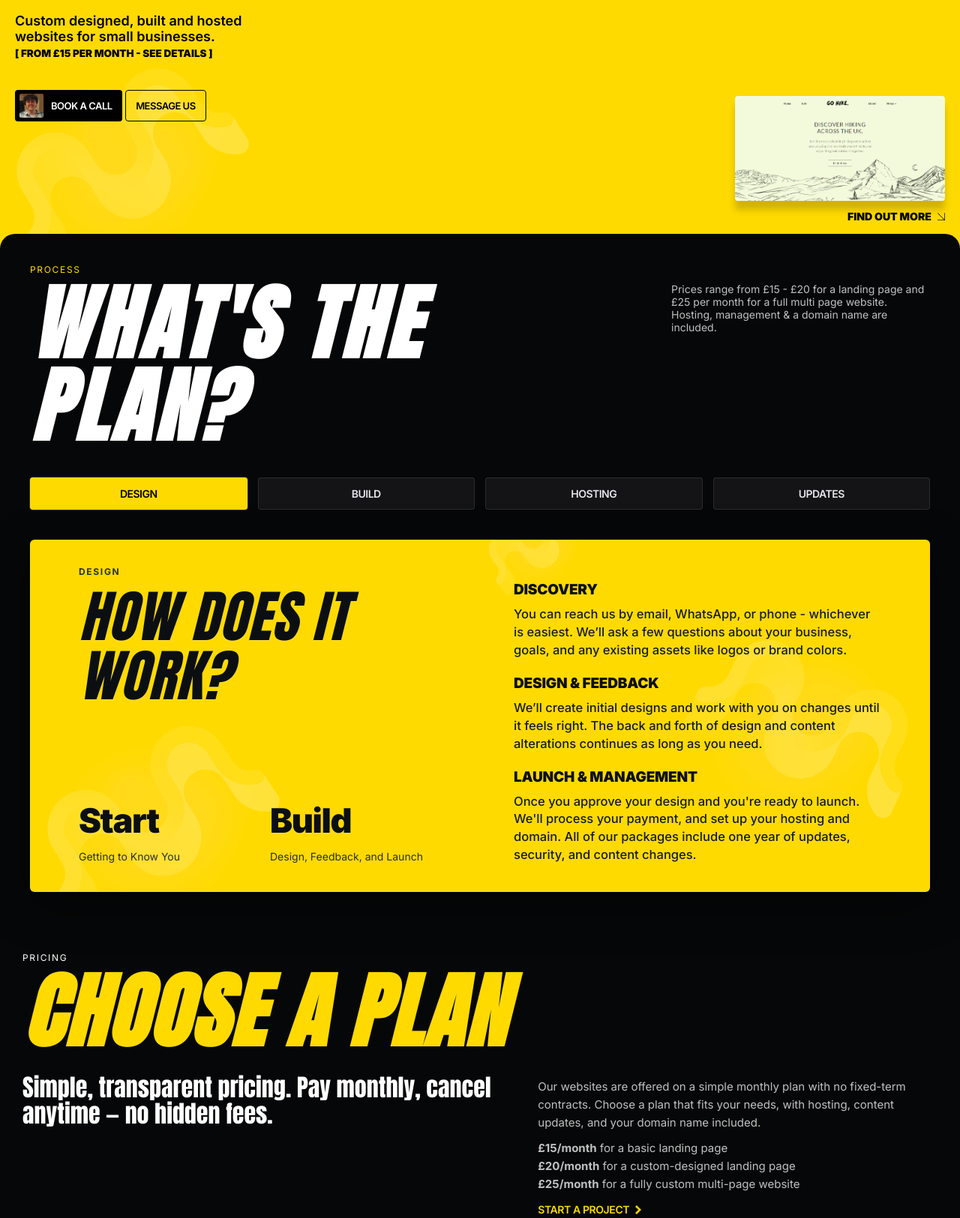
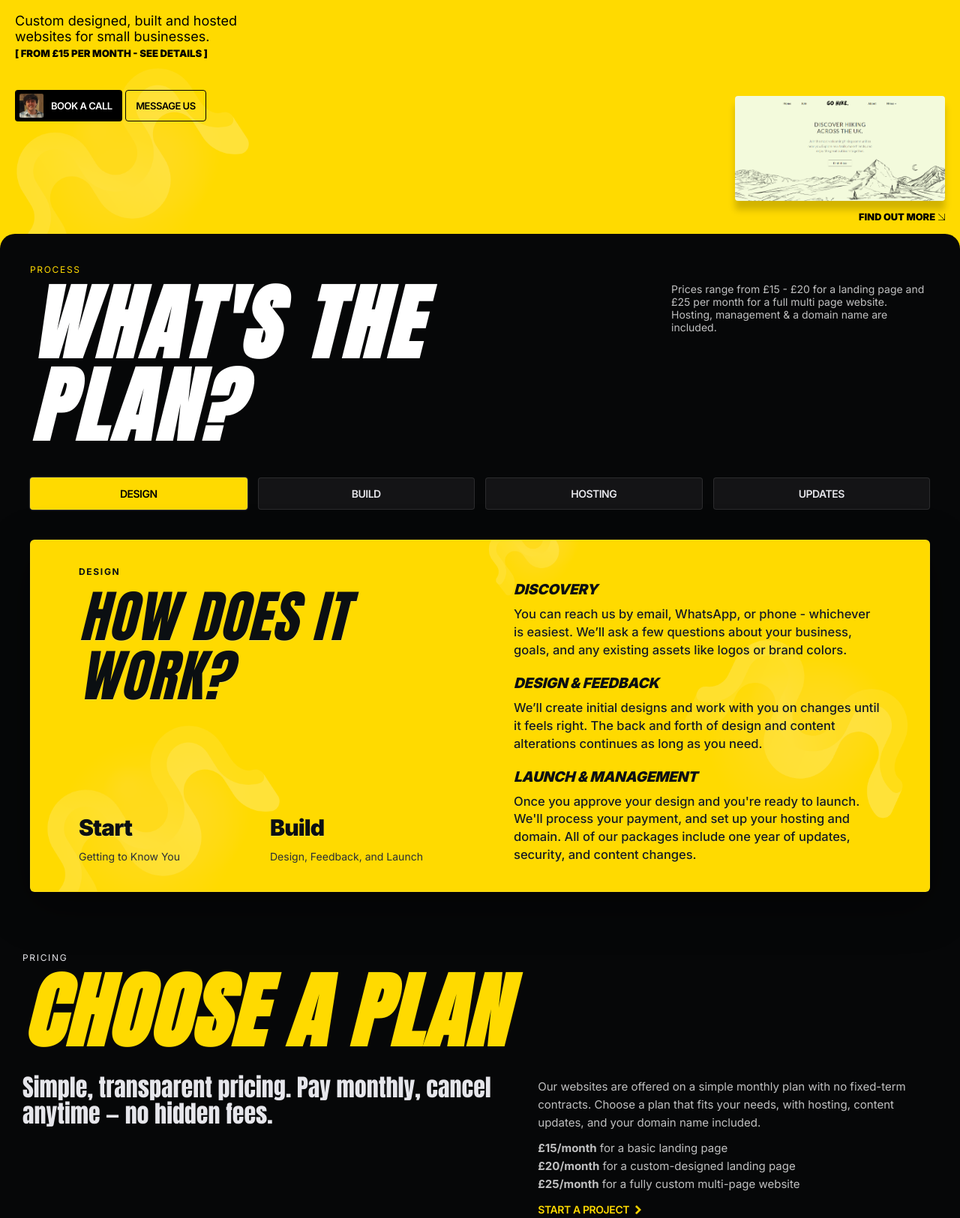
Before and after one commit to Taylor-Carr/modo-web-dev, a plain HTML site: page index.html in a window 1280 px wide. Shown: the part 488-2113 px from the top of the page at 75% size. Drawn offline with Linux system fonts and the light colour scheme.

Commit message:
styling changes

```diff
--- a/css/faq.css
+++ b/css/faq.css
@@ -6,7 +6,6 @@
   margin: 0 auto;
 }
 
-/* container now centered but full width */
 .faq-container {
   width: 100%;
   max-width: 1400px;
@@ -64,8 +63,6 @@
   margin: 0;
 }
 
-
-/* Top FAQ Title */
 .faq-title-top {
   font-family: "Anton";
   font-style: italic;
@@ -92,9 +89,9 @@
 
 .faq-header {
   width: 100%;
-  padding:20px 20px;
+  padding: 10px 20px 20px 20px;
   font-size: 4.2rem;
-  color: #fff;
+  color: #E6E6EB;
   font-weight: 500;
   font-family: "Anton";
   background: transparent;
@@ -108,7 +105,6 @@
   letter-spacing: 2px;
 }
 
-/* ensures text stays centered in header */
 .faq-label {
   flex: 1;
   text-align: center;
@@ -121,7 +117,6 @@
   font-weight: 800;
 }
 
-/* arrow */
 .faq-header .arrow img{
   width: 60px;
   height: 60px;
@@ -164,7 +159,6 @@
 }
 
 
-/* responsive */
 @media (max-width: 900px) {
   .faq-title-top {
     font-size: 50px;
@@ -213,7 +207,7 @@
   font-size: 12px;
   letter-spacing: 0.14em;
   text-transform: uppercase;
-  color: rgba(255,255,255,.75);
+  color: #E6E6EB;
   font-family: "Inter", sans-serif;
 }
 
--- a/css/hero.css
+++ b/css/hero.css
@@ -72,7 +72,7 @@
 
 .hero-subtitle {
     font-size: 18px;
-    font-weight: 600;
+    font-weight: 400;
     margin-bottom: 40px;
     max-width: 350px;
     color: black;
@@ -81,7 +81,7 @@
 .subtitle-highlight {
   font-weight: 800;
   font-family: 'Inter', sans-serif;
-  font-size: 0.84rem;
+  font-size: 0.82rem;
   color: black;
   text-decoration: none;
   cursor: pointer;
@@ -112,13 +112,13 @@
 }
 
 .hero-btn-avatar {
-    width: 32px;              /* displayed width */
-    height: 32px;             /* displayed height */
+    width: 32px;
+    height: 32px;
     border-radius: 2px;
-    object-fit: cover;        /* crops image if needed */
+    object-fit: cover;
     display: inline-block;
     vertical-align: middle;
-    image-rendering: auto;    /* ensures smooth scaling */
+    image-rendering: auto;
 }
 
 .hero-btn-right {
@@ -213,7 +213,7 @@
 }
 
 
-.hero-thumbCaption{
+.hero-thumbCaption {
   font-family: 'Inter', sans-serif;
   font-weight: 800;
   font-size: 0.85rem;
@@ -233,8 +233,8 @@
   right: 20px;
   display: flex;
   align-items: center;
-  gap: 8px;
-  font-size: 0.88rem;
+  gap: 4px;
+  font-size: 0.80rem;
   color: black;
   text-decoration: none;
   cursor: pointer;
@@ -245,8 +245,8 @@
 }
 
 .findout-arrow {
-  width: 10px;
-  height: 10px;
+  width: 9px;
+  height: 9px;
   object-fit: contain;
 }
 
--- a/css/motion.css
+++ b/css/motion.css
@@ -70,7 +70,6 @@
 
 .motion-tab {
   font-family: 'Inter', sans-serif;
-
   flex: 1;
   text-align: center;
   padding: 12px 20px;
@@ -218,7 +217,7 @@
   letter-spacing: 0.14em;
   text-transform: uppercase;
   font-weight: 650;
-  color: #2a2f36;
+  color: #0b0f12;
 }
 
 .motion-media-title h3 {
@@ -271,7 +270,7 @@
 
 .stat-value {
   font-family: 'Inter';
-  font-size: 45px;
+  font-size: 30px;
   font-weight: 800;
   letter-spacing: -0.03em;
   margin: 0 0 10px 0;
@@ -306,6 +305,7 @@
 
 .copy-block h4 {
   font-family: 'Inter';
+  font-style: italic;
   font-weight: 800;
   font-size: 19px;
   letter-spacing: -0.2px;
--- a/css/pricing.css
+++ b/css/pricing.css
@@ -41,7 +41,7 @@
   font-size: 12px;
   letter-spacing: 0.14em;
   text-transform: uppercase;
-  color: #fff;
+  color: #E6E6EB;
   font-family: "Inter", sans-serif;
 }
 
@@ -52,7 +52,7 @@
   line-height: 1.1;
   font-weight: 300;
   margin: 0;
-  color: #fff;
+  color: #E6E6EB;
 }
 
 .pricing-header-right p {
```
